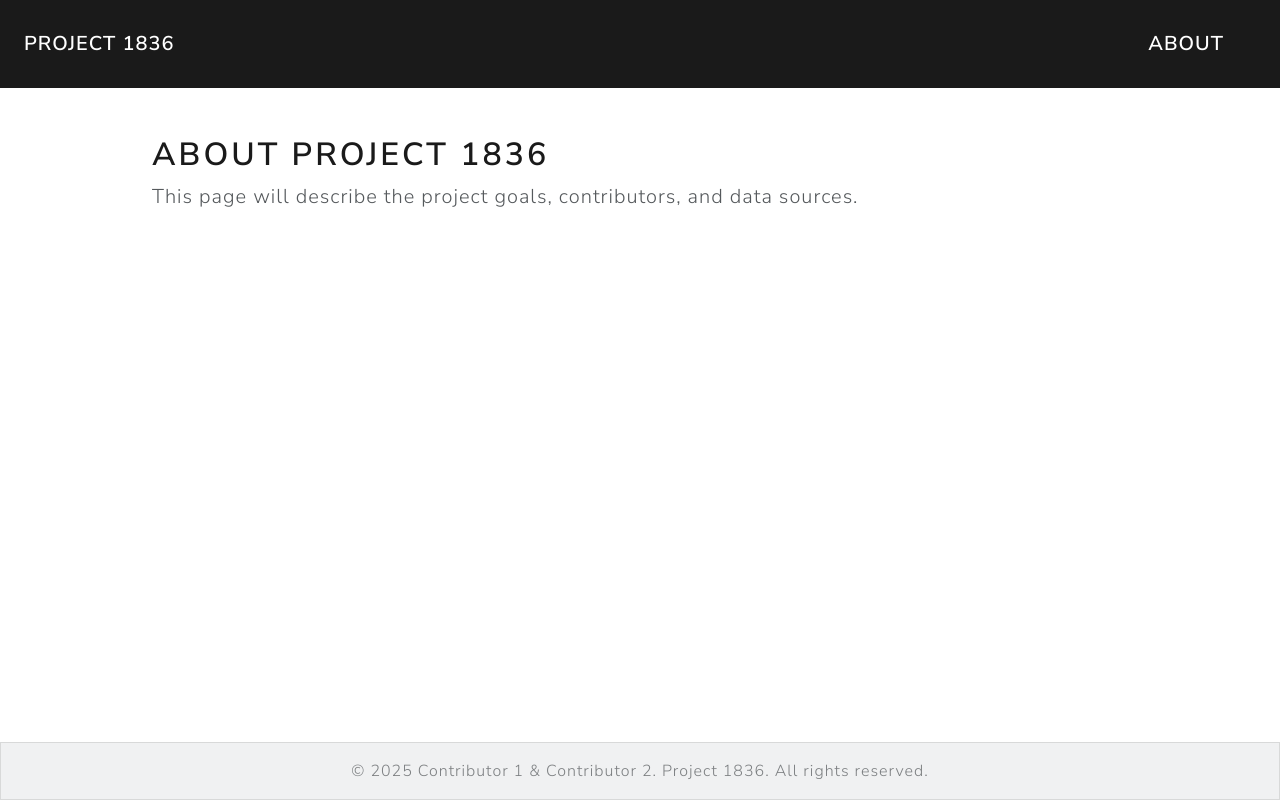
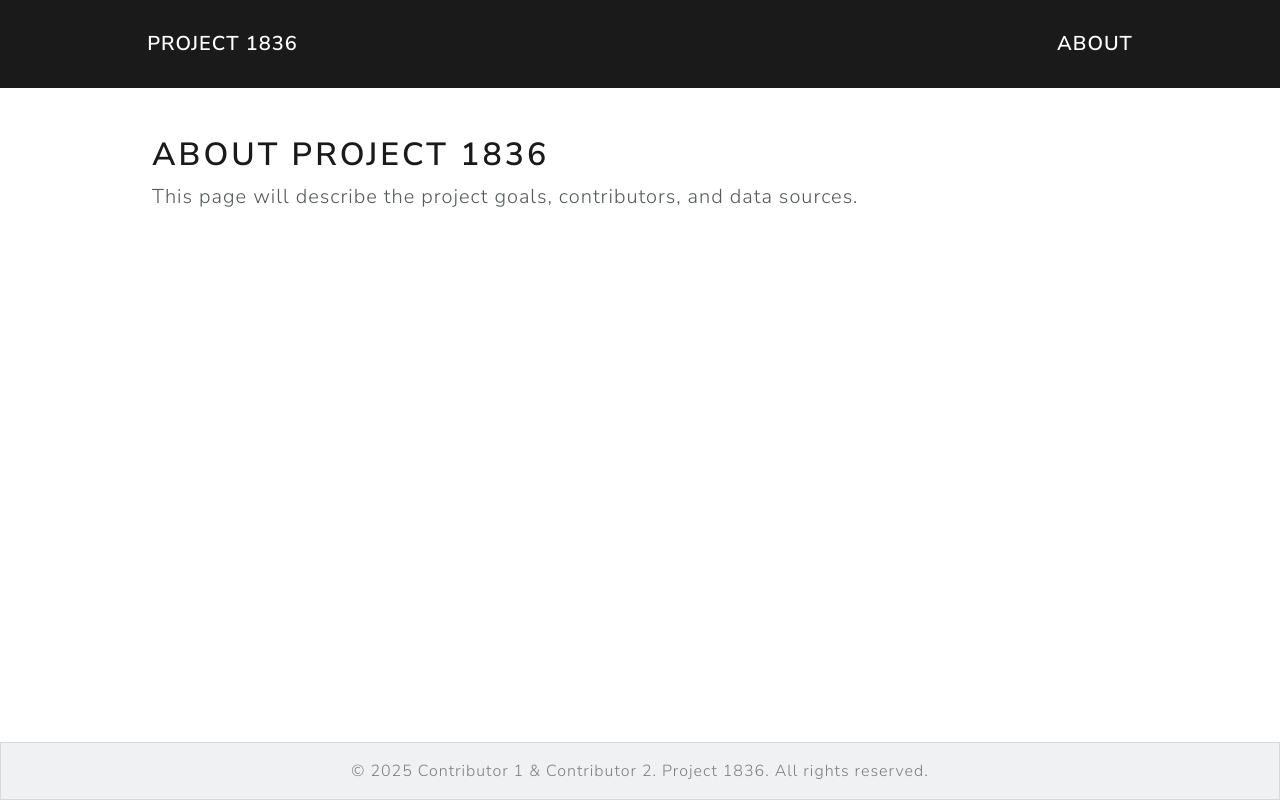
Before and after one commit to 1836-Analytics/Project-1836, a Flask app: page /about/ in a window 1280 px wide. Run offline with Flask 3, Linux system fonts and the light colour scheme; some libraries are stand-ins or nearby versions.

Commit message:
reworked css a bit

```diff
--- a/templates/base.html
+++ b/templates/base.html
@@ -10,14 +10,15 @@
   </head>
 
   <body style="min-height: 100vh; display: flex; flex-direction: column;">
-    <div style="max-width: 1400px; width: 100%; margin: 0 auto; flex: 1 0 auto; display: flex; flex-direction: column;">
+    <div style="max-width: 1600px; width: 100%; margin: 0 auto; flex: 1 0 auto; display: flex; flex-direction: column;">
       {% include 'partials/navbar.html' %}
 
       <div class="container-fluid mt-4" style="flex: 1 0 auto; display: flex; flex-direction: column; width: 80%;">
         {% block content %}{% endblock %}
       </div>
+
+      {% include 'partials/footer.html' %}
     </div>
 
-    {% include 'partials/footer.html' %}
   </body>
 </html>
--- a/templates/partials/navbar.html
+++ b/templates/partials/navbar.html
@@ -1,6 +1,6 @@
 <nav class="navbar navbar-expand-lg bg-primary" data-bs-theme="dark">
   <div class="container-fluid d-flex justify-content-between px-4">
-    <a class="navbar-brand" href="{{ url_for('home') }}">Project 1836</a>
-    <a class="navbar-brand" href="{{ url_for('about') }}">About</a>
+  <a class="navbar-brand" href="{{ url_for('home') }}" style="margin-left: 10%;">Project 1836</a>
+  <a class="navbar-brand" href="{{ url_for('about') }}" style="margin-right: 10%;">About</a>
   </div>
 </nav>
```
